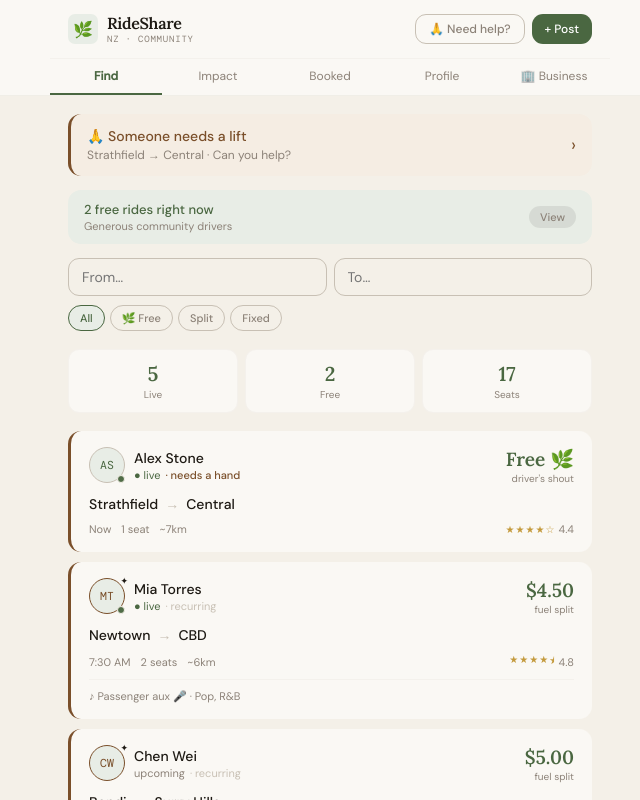
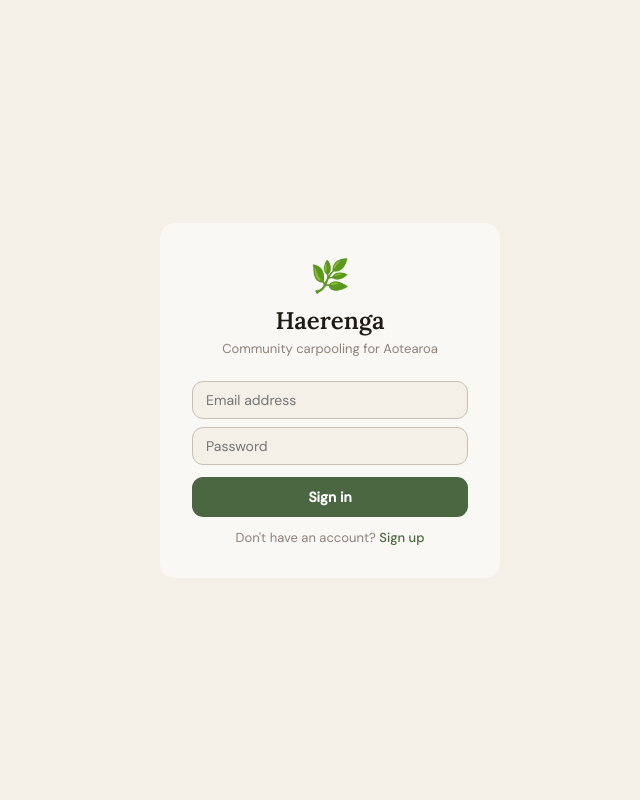
Before and after one commit to aliiiinz/Haerenga, a React (Create React App) app: page / in a window 1280 px wide. Shown: the top 800 px of the page, without its empty margins (310-950 px from the left). Built offline with nearby package versions, Linux system fonts and the light colour scheme.

Commit message:
add supabase auth

```diff
--- a/package.json
+++ b/package.json
@@ -3,6 +3,7 @@
   "version": "0.1.0",
   "private": true,
   "dependencies": {
+    "@supabase/supabase-js": "^2.101.0",
     "@testing-library/dom": "^10.4.1",
     "@testing-library/jest-dom": "^6.9.1",
     "@testing-library/react": "^16.3.2",
--- a/src/App.js
+++ b/src/App.js
@@ -1,5 +1,5 @@
 import { useState, useEffect } from "react";
-
+import { supabase } from "./supabase";
 const P = {
   bg:"#f4f0e8", paper:"#faf8f4", ink:"#1e1a14", sage:"#4a6741",
   sageL:"#e8ede6", stone:"#8c8278", pebble:"#c8c0b4", straw:"#c49a3c",
@@ -652,7 +652,66 @@ function ProfileTab({sub, wallet, isStu, booked, onUpgrade, onStudent, onTopUp})
 }
 
 // ── App ───────────────────────────────────────────────────────────────────────
-export default function App() {
+export default function App() {const [session, setSession] = useState(null);
+const [authEmail, setAuthEmail] = useState("");
+const [authPassword, setAuthPassword] = useState("");
+const [authMode, setAuthMode] = useState("login");
+const [authLoading, setAuthLoading] = useState(false);
+
+useEffect(()=>{
+  supabase.auth.getSession().then(({data:{session}})=>setSession(session));
+  supabase.auth.onAuthStateChange((_,session)=>setSession(session));
+},[]);
+
+const handleAuth = async () => {
+  setAuthLoading(true);
+  if(authMode==="login"){
+    const {error} = await supabase.auth.signInWithPassword({email:authEmail,password:authPassword});
+    if(error) alert(error.message);
+  } else {
+    const {error} = await supabase.auth.signUp({email:authEmail,password:authPassword});
+    if(error) alert(error.message);
+    else alert("Check your email to confirm your account!");
+  }
+  setAuthLoading(false);
+};
+
+if(!session) return (
+  <>
+    <style>{CSS}</style>
+    <div style={{minHeight:"100vh",background:P.bg,display:"flex",
+      alignItems:"center",justifyContent:"center",padding:20}}>
+      <div style={{background:P.paper,borderRadius:R+4,padding:32,width:340}}>
+        <div style={{textAlign:"center",marginBottom:24}}>
+          <div style={{fontSize:32,marginBottom:8}}>🌿</div>
+          <h1 style={{fontFamily:FD,fontSize:24,fontWeight:600,marginBottom:4}}>Haerenga</h1>
+          <p style={{color:P.stone,fontSize:13}}>Community carpooling for Aotearoa</p>
+        </div>
+        <div style={{marginBottom:12}}>
+          <input type="email" placeholder="Email address" value={authEmail}
+            onChange={e=>setAuthEmail(e.target.value)}
+            style={{...inputStyle,marginBottom:8}}/>
+          <input type="password" placeholder="Password" value={authPassword}
+            onChange={e=>setAuthPassword(e.target.value)}
+            style={inputStyle}/>
+        </div>
+        <button onClick={handleAuth} disabled={authLoading||!authEmail||!authPassword}
+          style={{width:"100%",padding:"11px 0",borderRadius:R,border:"none",
+            background:P.sage,color:"#fff",fontSize:14,fontWeight:600,
+            cursor:"pointer",marginBottom:12,opacity:authLoading?.7:1}}>
+          {authLoading?"Please wait...":(authMode==="login"?"Sign in":"Create account")}
+        </button>
+        <div style={{textAlign:"center",fontSize:13,color:P.stone}}>
+          {authMode==="login"?"Don't have an account? ":"Already have an account? "}
+          <span onClick={()=>setAuthMode(m=>m==="login"?"signup":"login")}
+            style={{color:P.sage,cursor:"pointer",fontWeight:500}}>
+            {authMode==="login"?"Sign up":"Sign in"}
+          </span>
+        </div>
+      </div>
+    </div>
+  </>
+);
   const [rides,    setRides]   = useState(RIDES);
   const [urgent,   setUrgent]  = useState(URGENT_SEED);
   const [tab,      setTab]     = useState("find");
--- /dev/null
+++ b/src/supabase.js
@@ -0,0 +1,6 @@
+import { createClient } from '@supabase/supabase-js'
+
+const supabaseUrl = 'https://smbctkyjtmyzxuweebxt.supabase.co'
+const supabaseKey = 'sb_publishable__dO48V7mTB5cmKN38qDVDA_S6umw_5uUR_PUBLISHABLE_KEY_HERE'
+
+export const supabase = createClient(supabaseUrl, supabaseKey)
```
Also changed, not shown: 1 other file (tests, documents, lock files or other folders).
